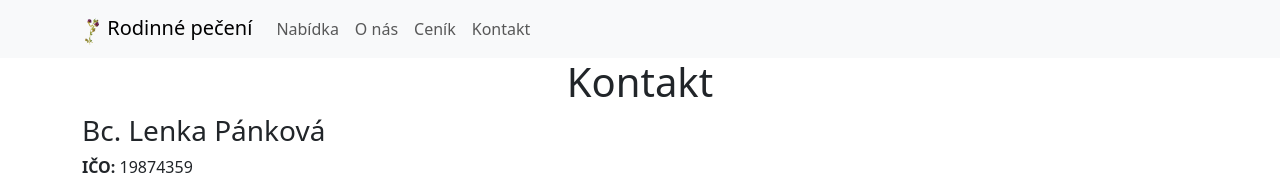
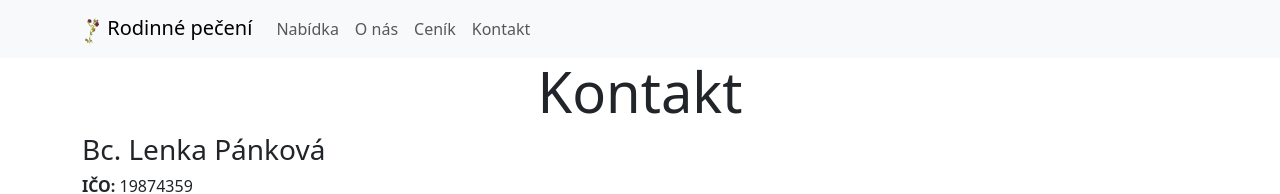
Before and after one commit to DaliborLis/rodinne-peceni-web-server, a React (Create React App) app in the folder src/main/js/rodinne-peceni/: page /contact in a window 1280 px wide. Shown: the top 194 px of the page. Built offline with nearby package versions, Linux system fonts and the light colour scheme.

Commit message:
Small improvements

```diff
--- a/src/main/js/rodinne-peceni/src/components/Contact.js
+++ b/src/main/js/rodinne-peceni/src/components/Contact.js
@@ -6,7 +6,7 @@ function Contact() {
 
     return (
         <Container>
-            <h1 className='text-center'>Kontakt</h1>
+            <h1 className='display-4 text-center '>Kontakt</h1>
             <Row>
                 <Col>
                     <h3>Bc. Lenka Pánková</h3>
--- a/src/main/js/rodinne-peceni/src/components/Home.js
+++ b/src/main/js/rodinne-peceni/src/components/Home.js
@@ -11,15 +11,15 @@ function Home() {
         <>
             <Carousel data-bs-theme="light">
                 <Carousel.Item>
+                    <Image src="images/dort-ovoce-gimp-backgroud.png" className="d-block w-100" />
+                </Carousel.Item>
+                <Carousel.Item>
                     {/* <img
                             className="d-block w-100"
                             src="ny.jpg"
                             alt="First slide"
                         /> */}
                     <Image src="images/dort-gimp-backgroud.png" className="d-block w-100" />
-                </Carousel.Item>
-                <Carousel.Item>
-                    <Image src="images/dort-ovoce-gimp-backgroud.png" className="d-block w-100" />
                 </Carousel.Item>
                 <Carousel.Item>
                     <Image src="images/tarteletky-gimp-background.png" className="d-block w-100" />
--- a/src/main/js/rodinne-peceni/src/components/Layout.js
+++ b/src/main/js/rodinne-peceni/src/components/Layout.js
@@ -1,6 +1,5 @@
 import Nav from 'react-bootstrap/Nav';
 import Navbar from 'react-bootstrap/Navbar';
-import NavDropdown from 'react-bootstrap/NavDropdown';
 import Container from 'react-bootstrap/Container';
 import Image from 'react-bootstrap/Image';
 import { Outlet, Link } from "react-router-dom";
@@ -9,7 +8,6 @@ import { useLocation } from 'react-router-dom';
 
 function Layout() {
     const location = useLocation();
-    console.log(location)
     return (
         <>
             <header>
```
